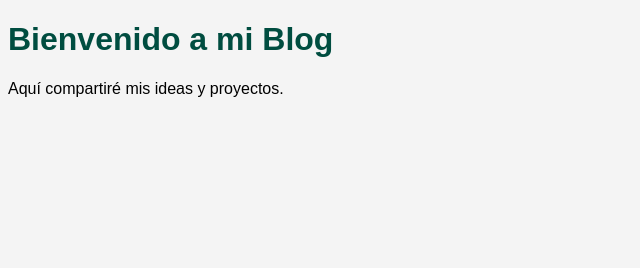
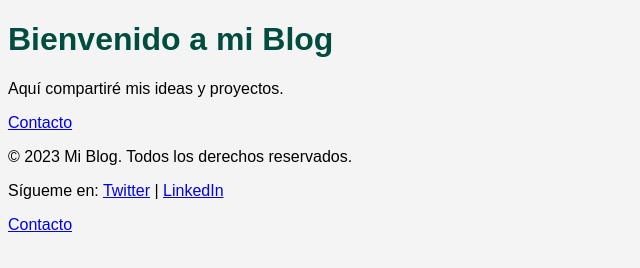
Before and after one commit to MCarmen96/my-personal-blog, a plain HTML site: page index.html in a window 1280 px wide. Shown: the whole page, without its empty margins (0-640 px from the left). Drawn offline with Linux system fonts and the light colour scheme.

Commit message:
feat: Añadir página de contacto y enlace en el pie de página

```diff
--- a/index.html
+++ b/index.html
@@ -8,5 +8,12 @@
 <body>
   <h1>Bienvenido a mi Blog</h1>
   <p>Aquí compartiré mis ideas y proyectos.</p>
+  <p><a href="contact.html">Contacto</a></p>
+ <footer>
+  <p>&copy; 2023 Mi Blog. Todos los derechos reservados.</p>
+  <p>Sígueme en: <a href="#">Twitter</a> | <a href="#">LinkedIn</a></p>
+  <p><a href="contact.html">Contacto</a></p>
+</footer>
+
 </body>
 </html>
```
Also changed, not shown: contact.html (added, +11 -0 lines).
